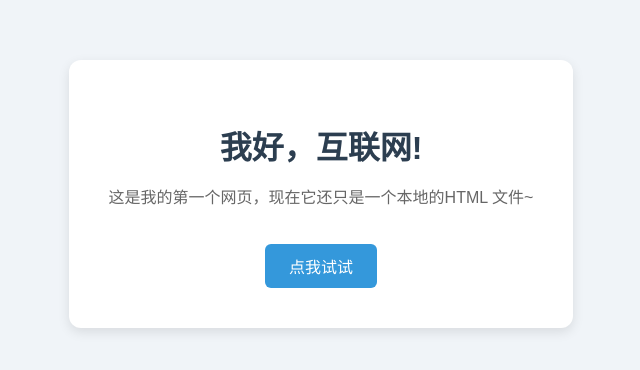
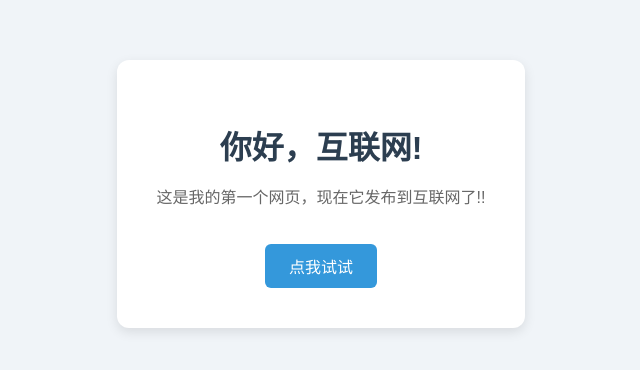
Before and after one commit to tcg200793-ui/zero-to-tech, a plain HTML site: page index.html in a window 1280 px wide. Shown: the part 206-576 px from the top of the page, without its empty margins (319-959 px from the left). Drawn offline with Linux system fonts and the light colour scheme.

Commit message:
更改了首页文案
111

```diff
--- a/index.html
+++ b/index.html
@@ -9,8 +9,8 @@
   </head>
   <body>
     <div class="card">
-      <h1>我好，互联网!</h1>
-      <p id="msg">这是我的第一个网页，现在它还只是一个本地的HTML 文件~</p>
+      <h1>你好，互联网!</h1>
+      <p id="msg">这是我的第一个网页，现在它发布到互联网了!!</p>
       <button onclick="changeText()">点我试试</button>
     </div>
     <script src="script.js"></script>
```
